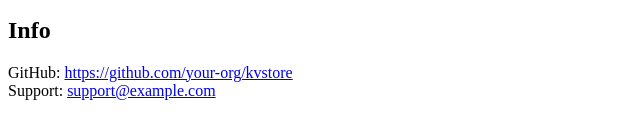
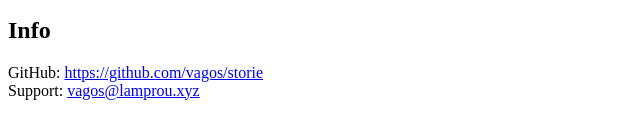
Before and after one commit to vagos/storie, a website: page public/index.html in a window 1280 px wide. Shown: the part 246-384 px from the top of the page, 0-640 px from the left. Drawn offline with Linux system fonts and the light colour scheme.

Commit message:
update info
Signed-off-by: Evangelos Lamprou <vagos@lamprou.xyz>

```diff
--- a/public/index.html
+++ b/public/index.html
@@ -73,8 +73,8 @@
     <section id="infoSection">
       <h2>Info</h2>
       <p>
-        GitHub: <a href="https://github.com/your-org/kvstore" target="_blank" rel="noreferrer">https://github.com/your-org/kvstore</a><br />
-        Support: <a href="mailto:support@example.com">support@example.com</a>
+        GitHub: <a href="https://github.com/vagos/storie" target="_blank" rel="noreferrer">https://github.com/vagos/storie</a><br />
+        Support: <a href="mailto:vagos@lamprou.xyz">vagos@lamprou.xyz</a>
       </p>
     </section>
   </div>
```
